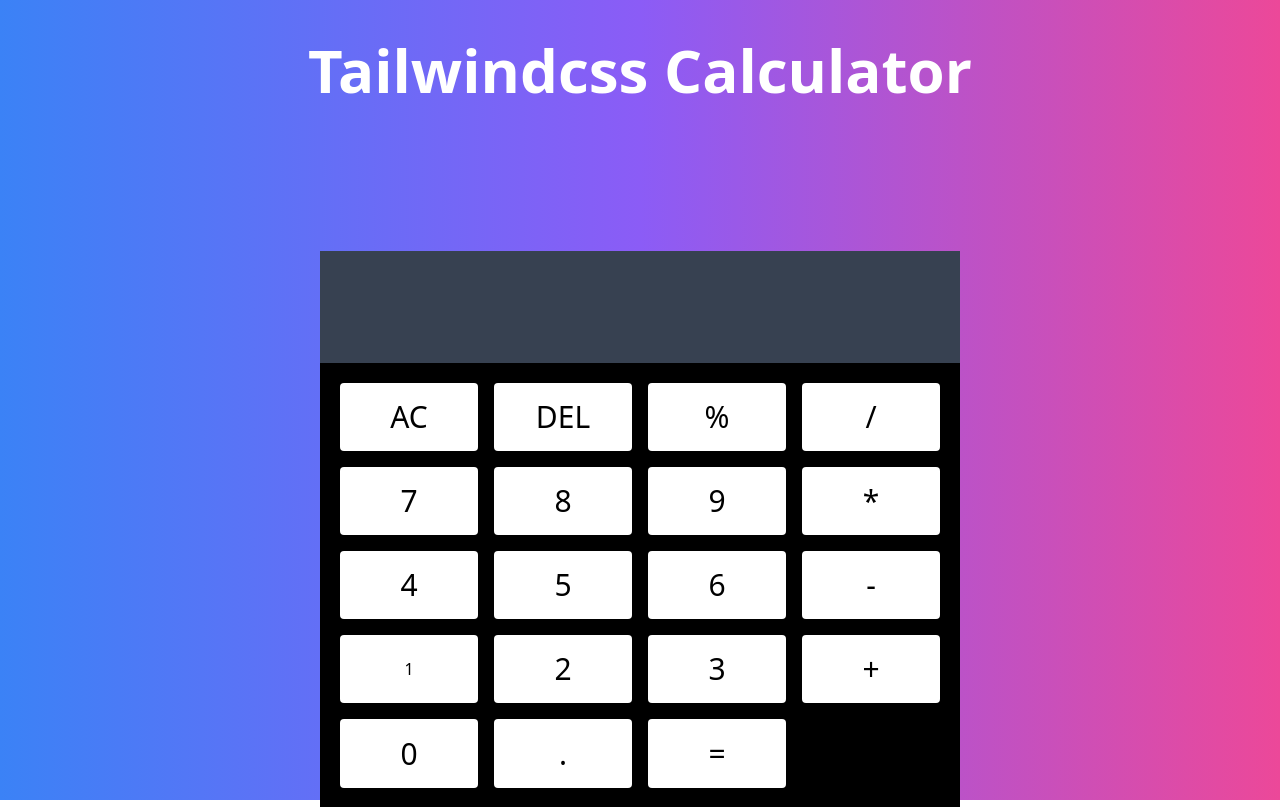
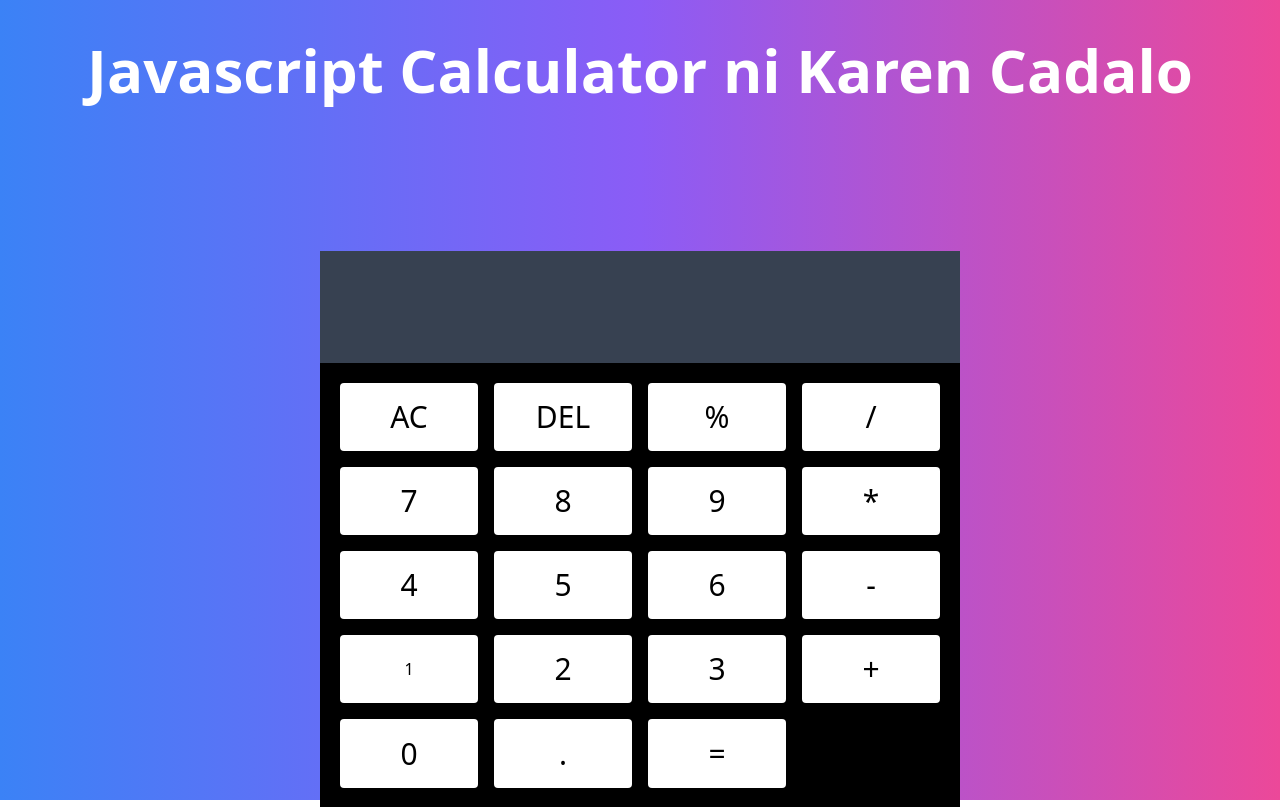
Before and after one commit to Krunxx/Web_Dev_Lab, a website: page tailwindcss Calculator/index.html in a window 1280 px wide. Drawn offline with nearby package versions, Linux system fonts and the light colour scheme.

Commit message:
Update index.html

```diff
--- a/tailwindcss Calculator/index.html
+++ b/tailwindcss Calculator/index.html
@@ -12,7 +12,7 @@
 </head>
 <body>
   <main class="bg-gradient-to-r from-blue-500 via-purple-500 to-pink-500   h-screen">
-    <p class="text-center text-white text-6xl p-10 font-bold">Tailwindcss Calculator</p>
+    <p class="text-center text-white text-6xl p-10 font-bold">Javascript Calculator ni Karen Cadalo</p>
 
     <div class="card-container h-5/6 flex items-center justify-center overflow-y-scroll">
       <div class="card bg-white w-1/2 h-2/3">
```
